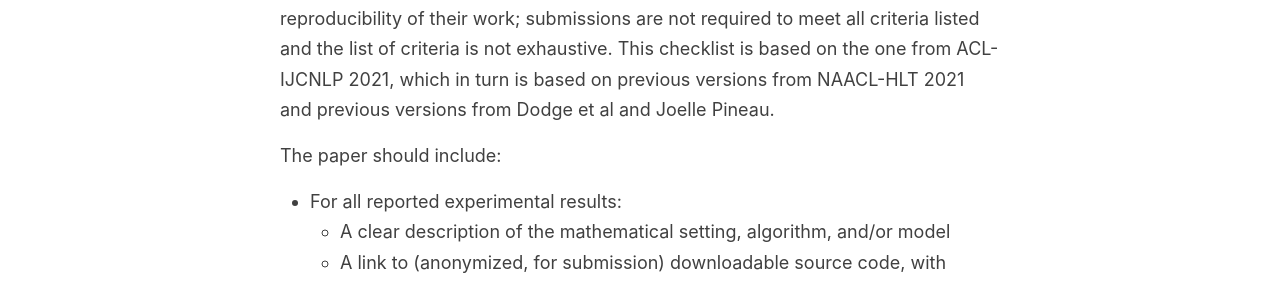
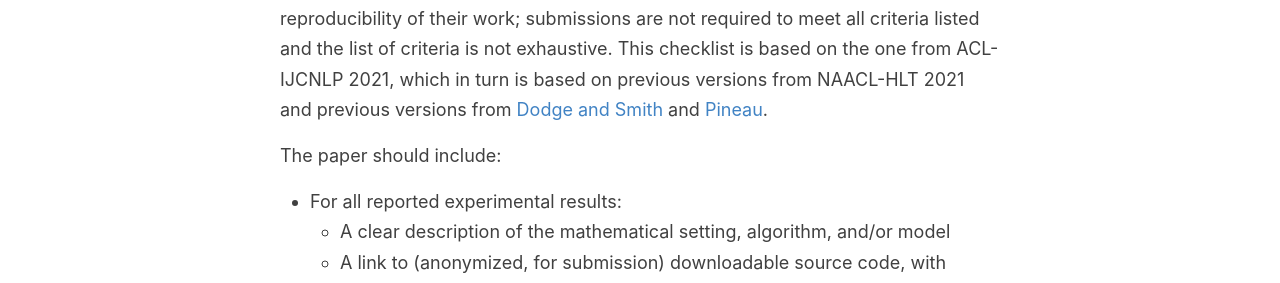
Before and after one commit to amitmerchant1990/reverie, a Jekyll site: the page built from authorchecklist.md, in a window 1280 px wide. Shown: the part 909-1192 px from the top of the page. Built offline with Jekyll 4.4.1, drawn with Linux system fonts in a browser that asks for light colours; some of the changed text lies outside the part shown.

Commit message:
Update authorchecklist.md

```diff
--- a/authorchecklist.md
+++ b/authorchecklist.md
@@ -21,7 +21,7 @@ Please refer to [this page](https://www.aclweb.org/adminwiki/index.php?title=ACL
 
 ## Reproducibility
 
-The below reproducibility checklist is provided to help authors improve the reproducibility of their work; submissions are not required to meet all criteria listed and the list of criteria is not exhaustive. This checklist is based on the one from ACL-IJCNLP 2021, which in turn is based on previous versions from NAACL-HLT 2021 and previous versions from Dodge et al and Joelle Pineau.
+The below reproducibility checklist is provided to help authors improve the reproducibility of their work; submissions are not required to meet all criteria listed and the list of criteria is not exhaustive. This checklist is based on the one from ACL-IJCNLP 2021, which in turn is based on previous versions from NAACL-HLT 2021 and previous versions from [Dodge and Smith](https://2020.emnlp.org/blog/2020-05-20-reproducibility) and [Pineau](https://www.cs.mcgill.ca/~jpineau/ReproducibilityChecklist.pdf).
 
 The paper should include:
 - For all reported experimental results:
```
